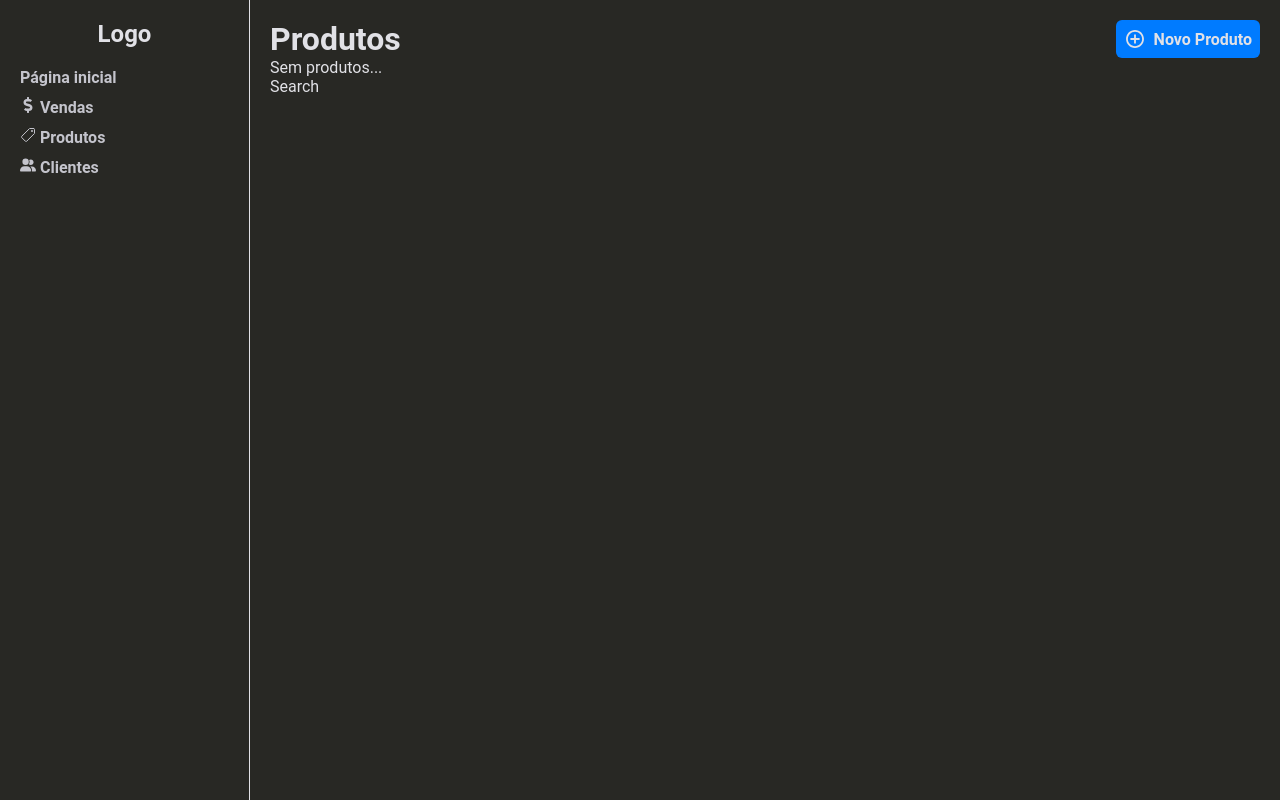
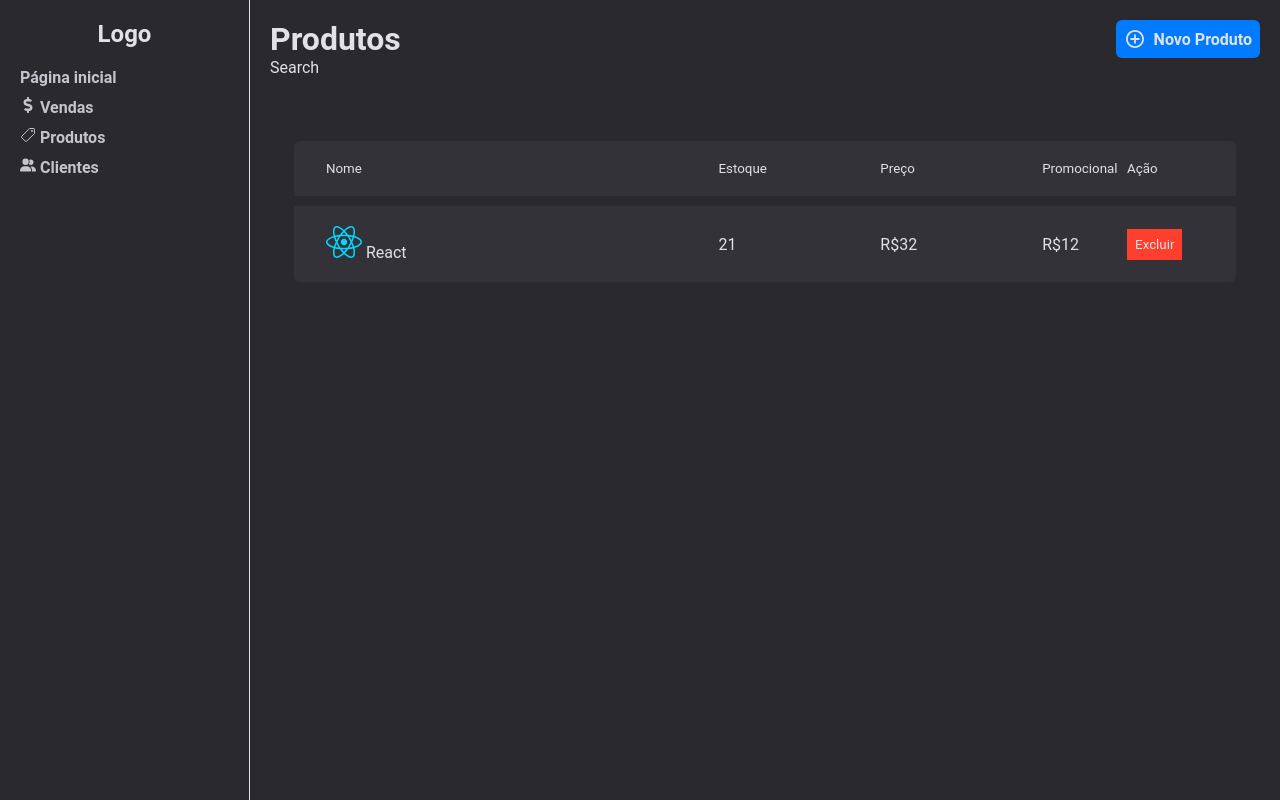
Before and after one commit to rebecaCaroba/ecommerce, a React (Vite) app: page /admin/products in a window 1280 px wide. Built offline with nearby package versions, Linux system fonts and the light colour scheme.

Commit message:
Estilizando tabela de produtos

```diff
--- a/src/components/NewProductsModal/index.tsx
+++ b/src/components/NewProductsModal/index.tsx
@@ -31,7 +31,7 @@ export function NewProductsModal() {
         setValue('imageProd', base64)
     }
 
-    async function handleNewProduct(data: any) {
+    async function handleNewProduct(data: NewProductInputs) {
         console.log(data)
     }
 
@@ -57,8 +57,8 @@ export function NewProductsModal() {
                             <textarea
                                 {...register('desc')}
                                 placeholder="Descrição.."
-                                cols={15}
-                                rows={15}
+                                cols={10}
+                                rows={12}
                             />
                         </div>
                         <div className="form-group">
--- a/src/components/NewProductsModal/style.scss
+++ b/src/components/NewProductsModal/style.scss
@@ -39,13 +39,17 @@
       color: $c-gray-200;
       padding: 1rem;
 
-      &::placeholder {
-        color: $c-gray-200;
-      }
+
     }
 
     textarea {
         resize: none;
+        background: $c-gray-900;
+        color: $c-gray-200;
+        border: 0;
+        padding: 1rem;
+        border-radius: 6px;
+
     }
 
     button[type="submit"] {
--- a/src/pages/admin/products/index.tsx
+++ b/src/pages/admin/products/index.tsx
@@ -1,7 +1,8 @@
 import { NewProductsModal } from "../../../components/NewProductsModal";
 import * as Dialog from '@radix-ui/react-dialog'
+import { IoMdAddCircleOutline } from "react-icons/io";
+import Icon from '../../../assets/react.svg'
 import './style.scss'
-import { IoMdAddCircleOutline } from "react-icons/io";
 
 export function Products() {
   return (
@@ -11,20 +12,34 @@ export function Products() {
         <Dialog.Root>
           <Dialog.Trigger asChild>
             <button>
-            <IoMdAddCircleOutline fontWeight={900} size={22} />
+              <IoMdAddCircleOutline fontWeight={900} size={22} />
               Novo Produto
             </button>
           </Dialog.Trigger>
           <NewProductsModal />
         </Dialog.Root>
       </header>
-      <main>
-        Sem produtos...
-      </main>
-
       <section>
         Search
       </section>
+      <main className="products-container">
+        <section className="products-table">
+          <div>
+            <small>Nome</small>
+            <small>Estoque</small>
+            <small>Preço</small>
+            <small>Promocional</small>
+            <small>Ação</small>
+          </div>
+          <div>
+            <span><img src={Icon} /> React</span>
+            <span>21</span>
+            <span>R$32</span>
+            <span>R$12</span>
+            <span><button >Excluir</button></span>
+          </div>
+        </section>
+      </main>
 
     </div>
 
--- a/src/pages/admin/products/style.scss
+++ b/src/pages/admin/products/style.scss
@@ -18,3 +18,46 @@ header {
         font-size: 1rem;
     }
 }
+
+.products-container {
+    width: 100%;
+    margin: 4rem auto 0;
+    padding: 0 1.5rem;
+}
+
+.products-table {
+    width: 100%;
+    margin-top: 1.5rem;
+
+    div {
+      display: grid;
+      grid-template-columns: 5fr 2fr 2fr 1fr 1fr;
+      align-items: center;
+      gap: 8px;
+      margin: 10px 0;
+      padding: 1.25rem 2rem;
+      background: $c-gray-600;
+
+      &:first-child {
+        border-top-left-radius: 6px;
+        border-top-right-radius: 6px;
+      }
+
+      &:last-child {
+        border-bottom-right-radius: 6px;
+        border-bottom-left-radius: 6px;
+      }
+    }
+
+    span {
+      text-align: left;
+    }
+
+    button {
+        background-color: $c-red-200;
+        color: $c-gray-100;
+        border: 0;
+        padding: 0.5rem;
+        cursor: pointer;
+    }
+}
--- a/src/styles/global.scss
+++ b/src/styles/global.scss
@@ -35,7 +35,7 @@
 
 body {
     -webkit-font-smoothing: antialiased;
-    background-color: $c-gray-800;
+    background-color: $c-gray-700;
     color: $c-gray-100;
 }
 
```
